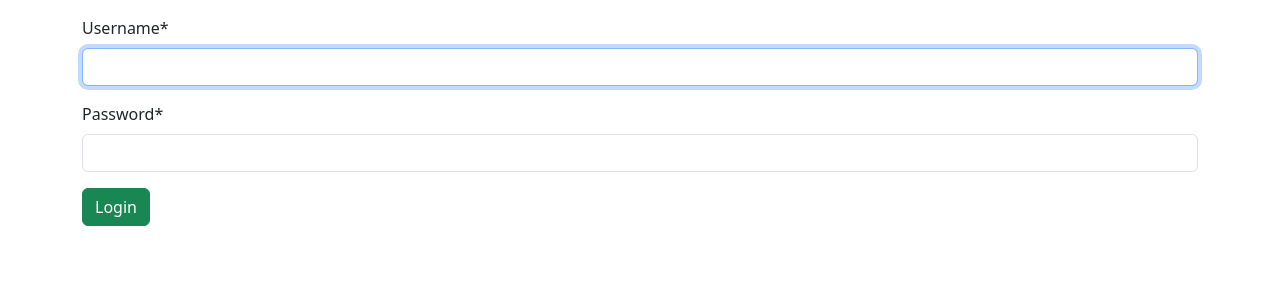
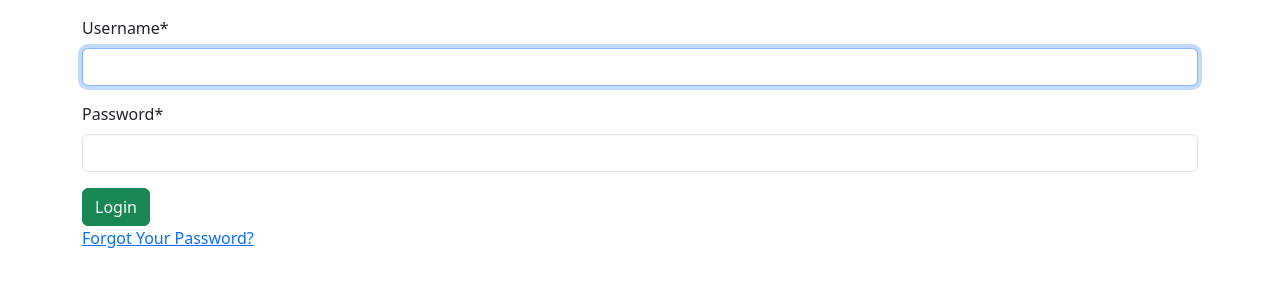
Before and after one commit to fatemearyaie/DjangoForBegginersBook, a Django app: a page that uses newspaper/templates/registration/login.html in a window 1280 px wide. Shown: the part 71-371 px from the top of the page. Run offline with Django 5.2, Linux system fonts and the light colour scheme; some libraries are stand-ins or nearby versions.

Commit message:
add Forgot password link

```diff
--- a/newspaper/templates/registration/login.html
+++ b/newspaper/templates/registration/login.html
@@ -11,6 +11,8 @@
     {% csrf_token %}
     {{ form|crispy }}
     <button type="submit" class='btn btn-success'>Login</button>
+</br>
+<p><a href="{% url 'password_reset' %}">Forgot Your Password?</a></p>
 </form>
 
 {% endblock content %}
```
